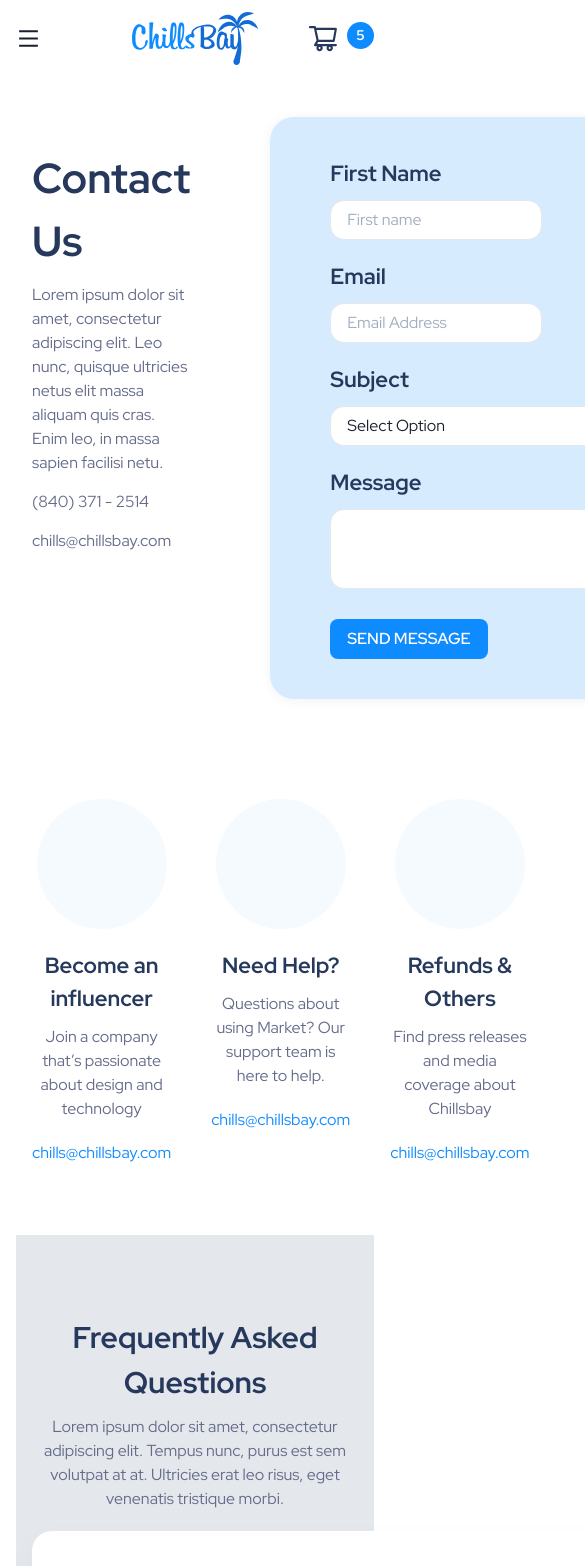
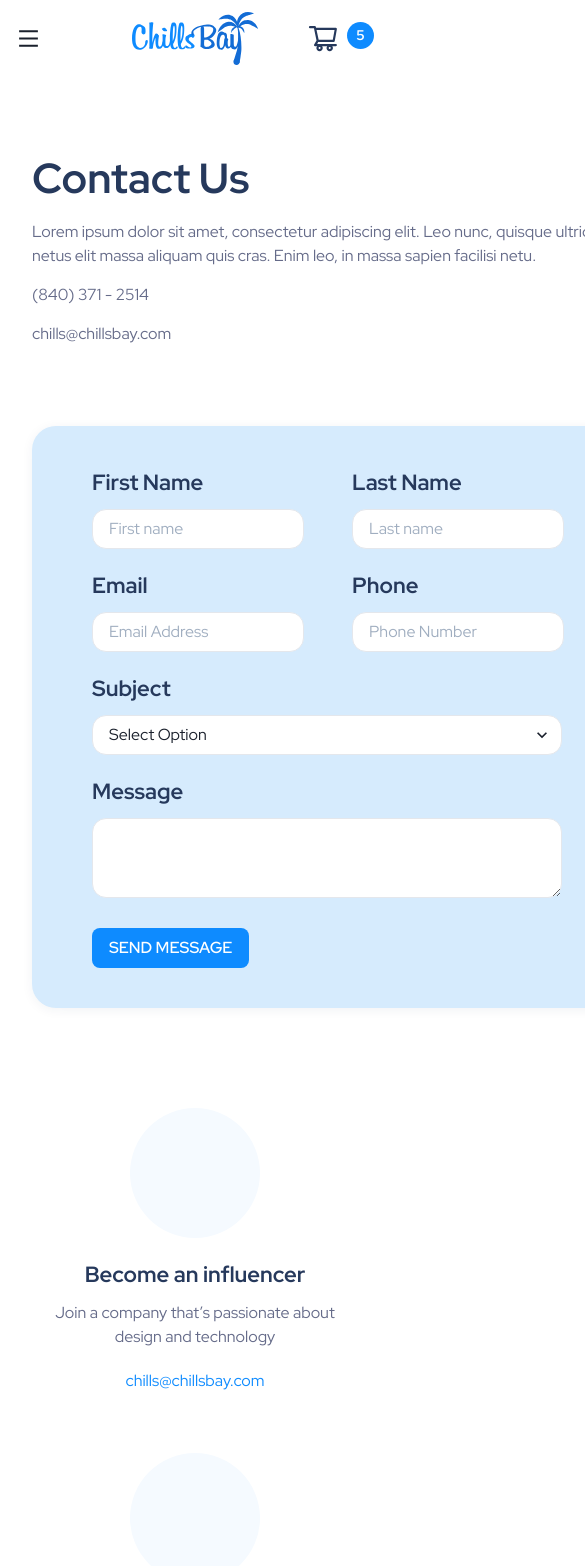
Before and after one commit to Dayvvo/chillsbay, a Next.js app: page /contact in a window 390 px wide. Shown: the top 1566 px of the page, 585 px wide, since content can reach past the window. Built offline with nearby package versions, Linux system fonts and the light colour scheme.

Commit message:
Add some responsiveness to the contact page

```diff
--- a/pages/contact.tsx
+++ b/pages/contact.tsx
@@ -18,7 +18,7 @@ const Contact =()=>{
             px={['1em','1.5em','3em','3.5em']}
             >
                 <Container maxW='1200px' mt='40px' mb='50px'>
-                    <Grid templateColumns='repeat(2, 1fr)' gap='20'>
+                    <Grid templateColumns={{sm: 'repeat(1, 1fr)', md: 'repeat(1, 1fr)', lg: 'repeat(2, 1fr)', xl: 'repeat(2, 1fr)', base:'repeat(1, 1fr)'}} gap='20'>
                         <Box mt='30px'>
                             <Header hVariant='h1' color={styles.neut700}>
                                 Contact Us
@@ -68,7 +68,7 @@ const Contact =()=>{
                 </Container>
 
                 <Container maxW='900px' mt='100px' mb='50px'>
-                    <Grid templateColumns='repeat(3, 1fr)' gap='10'>
+                    <Grid templateColumns={{sm: 'repeat(1, 1fr)', md: 'repeat(1, 1fr)', lg: 'repeat(3, 1fr)', xl: 'repeat(3, 1fr)', base:'repeat(1, 1fr)'}} gap='10'>
                         <Box display='flex' flexDirection='column' alignItems='center' textAlign='center'>
                             <Box w='130px' h='130px' borderRadius='50%' bg={styles.sec1}></Box>
                             <Header hVariant='h4' color={styles.neut700} mt='20px' mb='10px'>
```
